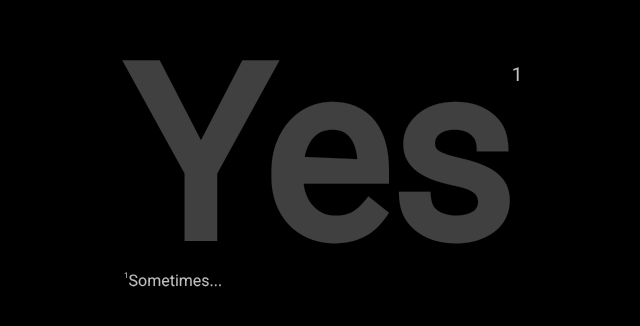
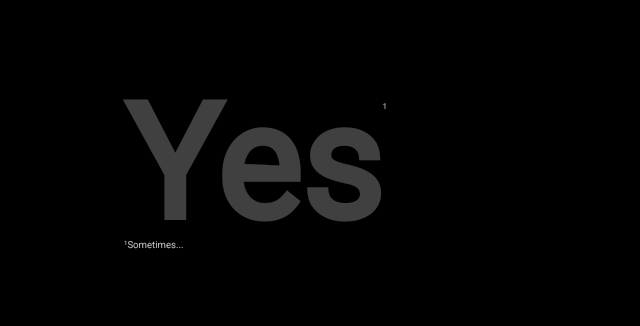
Before and after one commit to reeesespuffs/shouldipraisecach.ing, a plain HTML site: page index.html in a window 1280 px wide. Shown: the part 192-518 px from the top of the page, without its empty margins (396-1036 px from the left). Drawn offline with Linux system fonts and the light colour scheme.

Commit message:
Revert "improve accessibility"
This reverts commit 0246401f56945b80d4403b17bc62010d0da0b86b.

```diff
--- a/style.css
+++ b/style.css
@@ -16,7 +16,7 @@ section {
 
 h1 {
     color: #404040;
-    font-size: 15em;
+    font-size: 10em;
     line-height: 0.8em;
     margin: 0;
     padding: 0;
@@ -25,7 +25,7 @@ h1 {
 
 h1 sup {
     color: #C0C0C0;
-    font-size: 8%;
+    font-size: 5%;
     font-weight: normal;
     line-height: normal;
     vertical-align: top;
@@ -33,7 +33,7 @@ h1 sup {
 
 aside {
     color: #C0C0C0;
-    font-size: 1em;
+    font-size: 0.6em;
     margin-top: 1em;
 }
 
```
